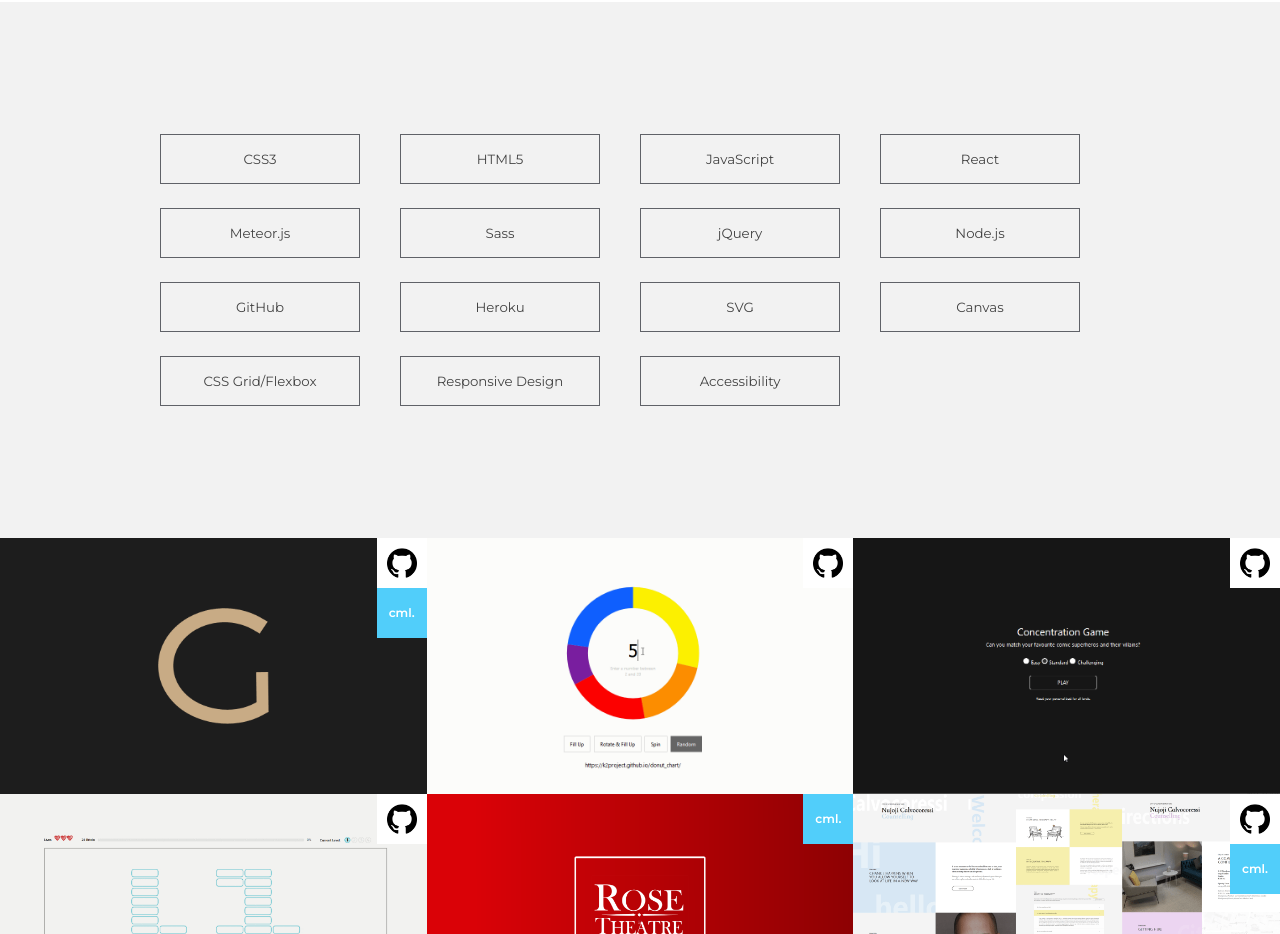
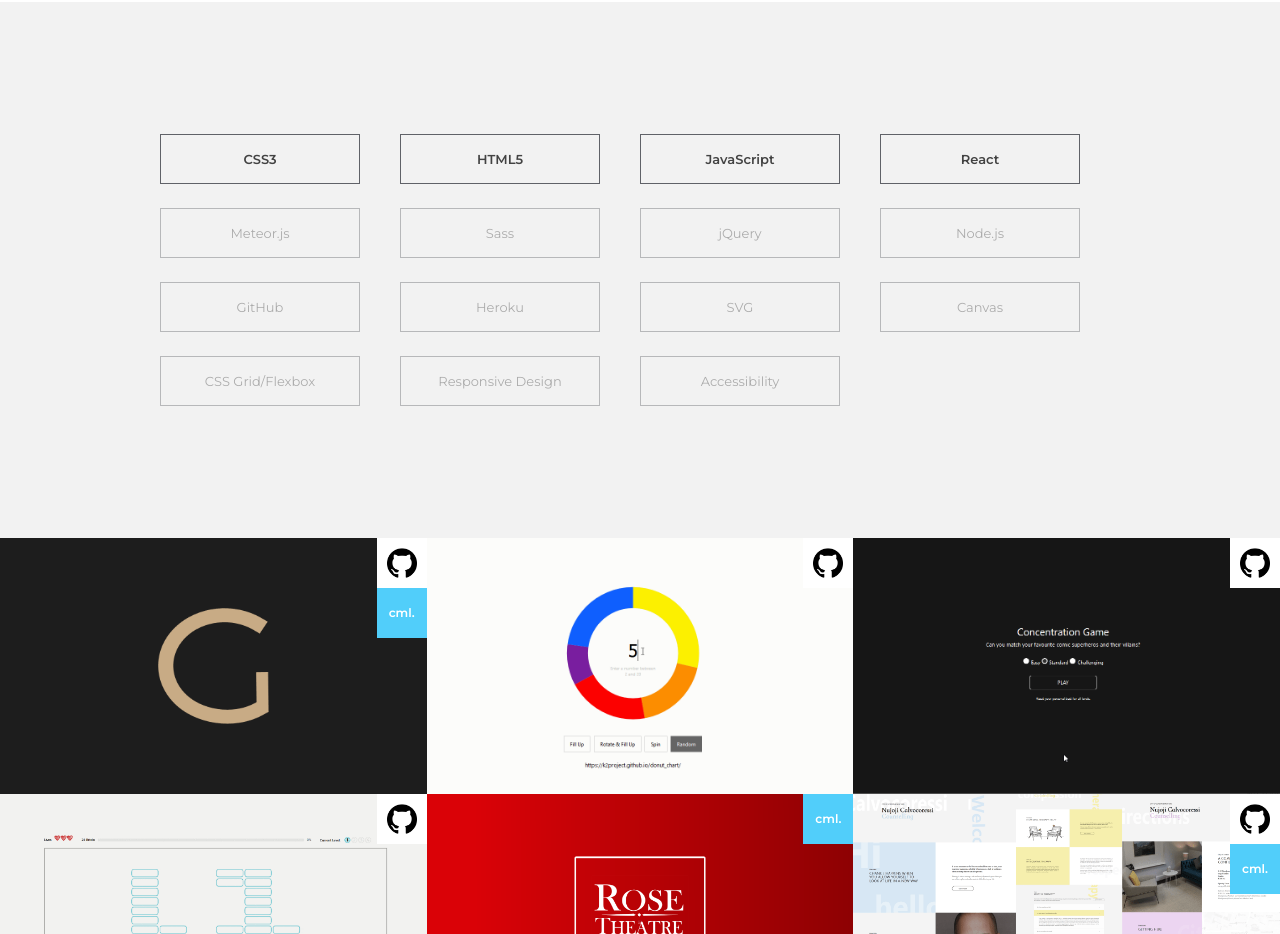
Before and after one commit to k2project/portfolio, a React (Create React App) app: page / in a window 1280 px wide. Shown: the part 1440-2374 px from the top of the page. Built offline with nearby package versions, Linux system fonts and the light colour scheme.

Commit message:
btn functionallity with accessibility WP

```diff
--- a/src/Portfolio/Skills/Skills.js
+++ b/src/Portfolio/Skills/Skills.js
@@ -75,7 +75,17 @@ import AnimatedSection from '../../components/AnimatedSection/AnimatedSection';
 
 // export default Skills;
 
-export default function Skills() {
+export default function Skills({ selectProjectsBySkills }) {
+    const [selectedSkillsArr, setSelectedSkillsArr] = useState([]);
+    function updateselectedSkillsArr(skill) {
+        if (!selectedSkillsArr.includes(skill)) {
+            //add skill to the list
+            setSelectedSkillsArr([...selectedSkillsArr, skill]);
+        } else {
+            //remove skill from the list
+            setSelectedSkillsArr(selectedSkillsArr.filter(s => s !== skill));
+        }
+    }
     const [mobileViewPort, setMobileView] = useState(false);
     function changeSkillsDisplayOnResize() {
         const mq = matchMedia('(max-width: 768px)');
@@ -86,13 +96,16 @@ export default function Skills() {
         setMobileView(false);
     }
     useEffect(() => {
+        //update selected project lists
+        selectProjectsBySkills(selectedSkillsArr);
+
         window.addEventListener('load', changeSkillsDisplayOnResize);
         window.addEventListener('resize', changeSkillsDisplayOnResize);
         return () => {
             window.removeEventListener('load', changeSkillsDisplayOnResize);
             window.removeEventListener('resize', changeSkillsDisplayOnResize);
         };
-    });
+    }, [selectedSkillsArr]);
     return (
         <section className='skills' id='skills'>
             <div className='wrapper'>
@@ -100,7 +113,11 @@ export default function Skills() {
                     title='Skills &amp; Projects.'
                     subtitle='Select skills to reveal associated projects.'
                 >
-                    {!mobileViewPort && <SkillsListDesktop />}
+                    {!mobileViewPort && (
+                        <SkillsListDesktop
+                            updateSelection={updateselectedSkillsArr}
+                        />
+                    )}
                     {mobileViewPort && <SkillsListMobile />}
                 </AnimatedSection>
             </div>
--- a/src/Portfolio/Skills/SkillsListDesktop.js
+++ b/src/Portfolio/Skills/SkillsListDesktop.js
@@ -2,7 +2,7 @@ import React, { Fragment } from 'react';
 import skills from './SkillsList';
 import Button from './../../components/Button/Button';
 
-export default function SkillsListDesktop() {
+export default function SkillsListDesktop({ updateSelection }) {
     return (
         <Fragment>
             <section className='skills-desktop__primary'>
@@ -14,7 +14,12 @@ export default function SkillsListDesktop() {
                         .filter(skill => skill.featured)
                         .map(skill => (
                             <li>
-                                <Button data={{ value: skill.name }} />
+                                <Button
+                                    data={{
+                                        value: skill.name,
+                                        updateSelection
+                                    }}
+                                />
                             </li>
                         ))}
                 </ul>
@@ -28,7 +33,12 @@ export default function SkillsListDesktop() {
                         .filter(skill => !skill.featured)
                         .map(skill => (
                             <li>
-                                <Button data={{ value: skill.name }} />
+                                <Button
+                                    data={{
+                                        value: skill.name,
+                                        updateSelection
+                                    }}
+                                />
                             </li>
                         ))}
                 </ul>
--- a/src/components/Button/Button.js
+++ b/src/components/Button/Button.js
@@ -30,11 +30,23 @@ import './Button.scss';
 
 // export default Button;
 
-export default function Button({ data: { value } }) {
+export default function Button({ data: { value, updateSelection } }) {
+    function handleClick() {
+        updateSelection(value);
+    }
     return (
-        <button className='btn'>
-            <span></span>
+        <button className='btn' onClick={handleClick}>
+            <InnerBtnAnimated />
             <span className='btn__name'>{value}</span>
         </button>
     );
 }
+
+function InnerBtnAnimated() {
+    return (
+        <span className='btn-inner'>
+            <span className='btn-inner__top'></span>
+            <span className='btn-inner__btm'></span>
+        </span>
+    );
+}
--- a/src/components/Button/Button.scss
+++ b/src/components/Button/Button.scss
@@ -6,6 +6,15 @@
     width: 20rem;
     border: solid 0.1rem $color_black;
     overflow: hidden;
+    font-size: 1.3rem;
+    font-weight: bold;
+}
+.skills-desktop__secondary .btn {
+    opacity: 0.4;
+    font-weight: normal;
+}
+.btn-inner {
+    position: absolute;
 }
 // // .Button and .Button_content must be the same width
 // .Button {
```
